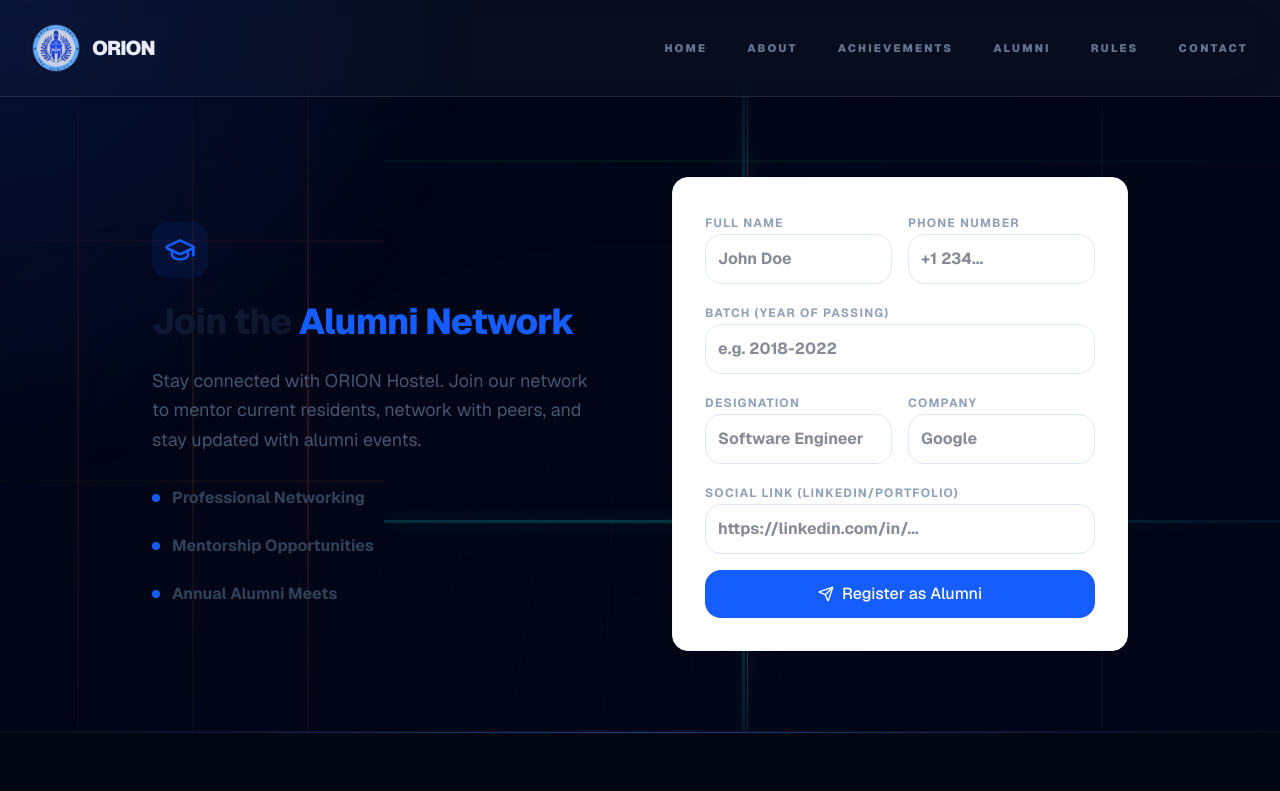
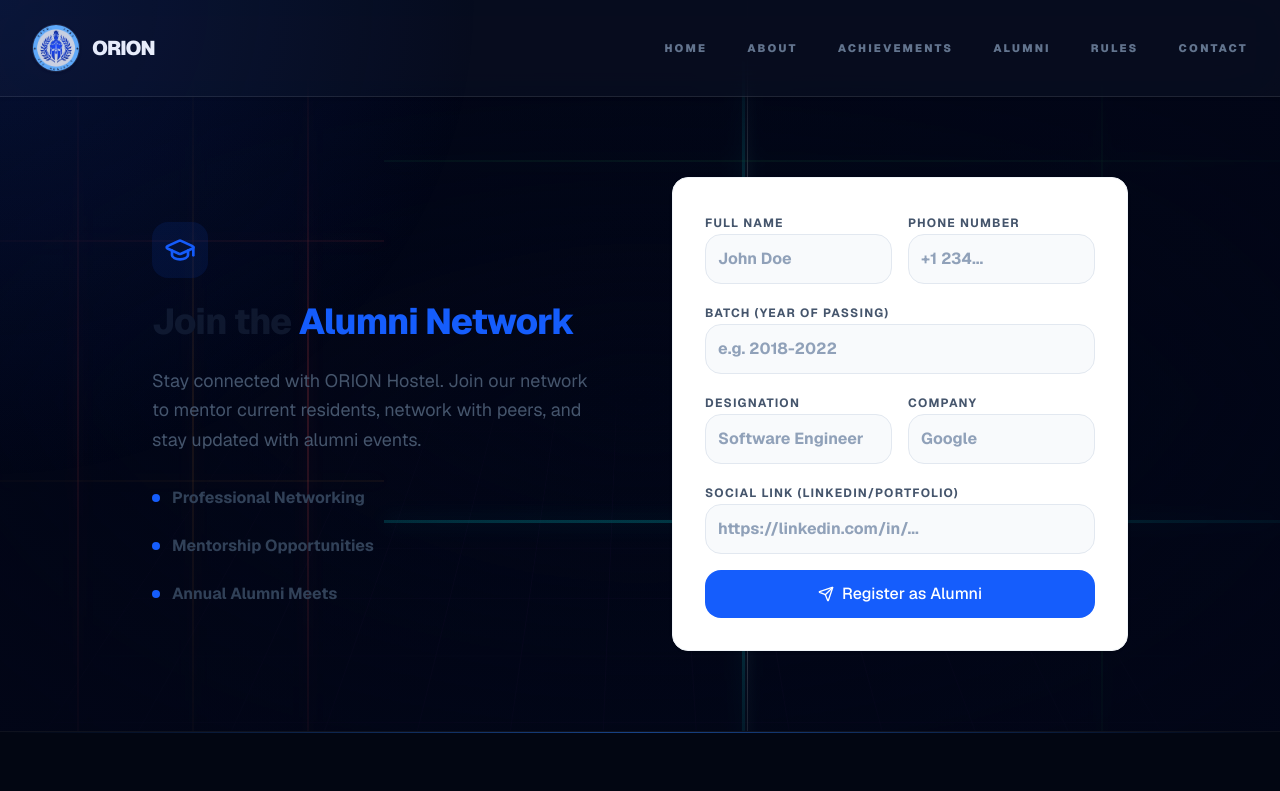
Before and after one commit to bhargabdeka-deka/hostel-portal, a Next.js app: page /alumni/register in a window 1280 px wide. Shown: the top 791 px of the page. Built offline with nearby package versions, Linux system fonts and the light colour scheme; a web font is replaced by a local one.

Commit message:
fix: used absolute black for alumni form text and darkened labels

```diff
--- a/app/(public)/alumni/register/page.tsx
+++ b/app/(public)/alumni/register/page.tsx
@@ -84,33 +84,33 @@ export default function AlumniRegistration() {
           <form onSubmit={handleSubmit} className="space-y-4">
             <div className="grid grid-cols-2 gap-4">
               <div className="space-y-2">
-                <label className="text-xs font-bold text-slate-400 uppercase tracking-widest">Full Name</label>
+                <label className="text-xs font-bold text-slate-600 uppercase tracking-widest">Full Name</label>
                 <input name="name" required placeholder="John Doe" className="input-field" />
               </div>
               <div className="space-y-2">
-                <label className="text-xs font-bold text-slate-400 uppercase tracking-widest">Phone Number</label>
+                <label className="text-xs font-bold text-slate-600 uppercase tracking-widest">Phone Number</label>
                 <input name="phone" required placeholder="+1 234..." className="input-field" />
               </div>
             </div>
 
             <div className="space-y-2">
-              <label className="text-xs font-bold text-slate-400 uppercase tracking-widest">Batch (Year of Passing)</label>
+              <label className="text-xs font-bold text-slate-600 uppercase tracking-widest">Batch (Year of Passing)</label>
               <input name="batch" required placeholder="e.g. 2018-2022" className="input-field" />
             </div>
 
             <div className="grid grid-cols-2 gap-4">
               <div className="space-y-2">
-                <label className="text-xs font-bold text-slate-400 uppercase tracking-widest">Designation</label>
+                <label className="text-xs font-bold text-slate-600 uppercase tracking-widest">Designation</label>
                 <input name="job" required placeholder="Software Engineer" className="input-field" />
               </div>
               <div className="space-y-2">
-                <label className="text-xs font-bold text-slate-400 uppercase tracking-widest">Company</label>
+                <label className="text-xs font-bold text-slate-600 uppercase tracking-widest">Company</label>
                 <input name="company" required placeholder="Google" className="input-field" />
               </div>
             </div>
 
             <div className="space-y-2">
-              <label className="text-xs font-bold text-slate-400 uppercase tracking-widest">Social Link (LinkedIn/Portfolio)</label>
+              <label className="text-xs font-bold text-slate-600 uppercase tracking-widest">Social Link (LinkedIn/Portfolio)</label>
               <input name="social_link" placeholder="https://linkedin.com/in/..." className="input-field" />
             </div>
 
--- a/app/globals.css
+++ b/app/globals.css
@@ -108,7 +108,7 @@
 }
 
 .input-field {
-  @apply w-full p-3 border border-slate-200 rounded-xl outline-none focus:ring-2 ring-blue-500/20 focus:border-blue-500 transition-all text-slate-900 font-bold;
+  @apply w-full p-3 bg-slate-50 border border-slate-200 rounded-xl outline-none focus:ring-2 ring-blue-500/20 focus:border-blue-500 transition-all text-black font-bold placeholder:text-slate-400;
 }
 
 @keyframes loading-progress {
```
